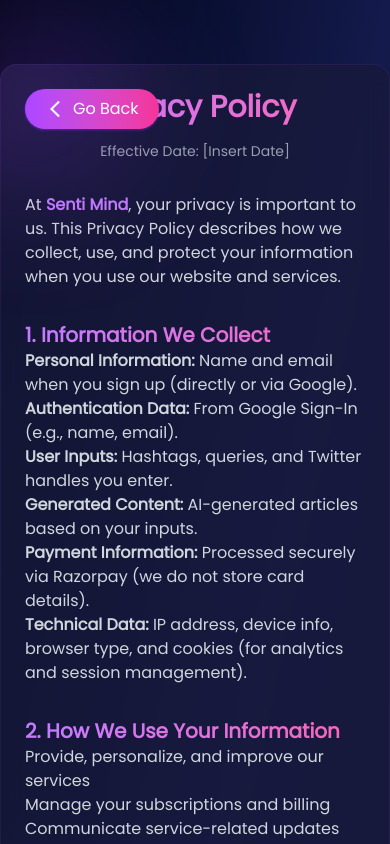
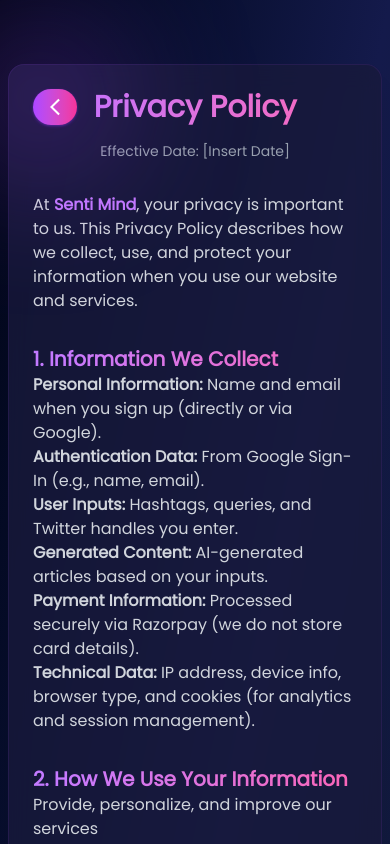
Before and after one commit to Mahin-Touqeer/Senti-Mind, a React (Vite) app in the folder client/: page /privacy in a window 390 px wide. Shown: the top 844 px of the page. Built offline with nearby package versions, Linux system fonts and the light colour scheme; no server answers; what @react-pdf/renderer would draw is missing.

Commit message:
correcting  policies

```diff
--- a/client/src/Pages/Docs/PrivacyPolicy.jsx
+++ b/client/src/Pages/Docs/PrivacyPolicy.jsx
@@ -8,7 +8,7 @@
   }, []);
   const navigate = useNavigate();
   return (
-    <div className="min-h-screen bg-gradient-to-br overflow-hidden from-slate-950 via-[#141A4B] to-slate-900 py-16  flex items-center justify-center">
+    <div className="min-h-screen bg-gradient-to-br overflow-hidden from-slate-950 via-[#141A4B] to-slate-900 py-16 px-2  flex items-center justify-center">
       <div className="w-full max-w-3xl mx-auto rounded-2xl bg-[#181A3B]/80 backdrop-blur-md shadow-xl border border-purple-500/10 p-6 sm:p-12 relative">
         {/* Decorative Gradient Orb */}
         <div className="absolute -top-16 -left-16 w-48 h-48 bg-purple-500/20 rounded-full blur-3xl pointer-events-none" />
@@ -16,10 +16,10 @@
 
         <button
           onClick={() => navigate(-1)}
-          className="flex absolute items-center gap-2 px-5 py-2 mb-6 rounded-full bg-gradient-to-r from-purple-500 to-pink-500 text-white font-medium shadow hover:scale-102 hover:shadow-lg transition-all duration-300 focus:outline-none focus:ring-2 focus:ring-purple-400 cursor-pointer"
+          className="flex absolute items-center gap-2 px-3 sm:px-5 py-2  rounded-full bg-gradient-to-r from-purple-500 to-pink-500 text-white font-medium shadow hover:scale-102 hover:shadow-lg transition-all duration-300 focus:outline-none focus:ring-2 focus:ring-purple-400 cursor-pointer"
         >
           <ArrowBackIosNew fontSize="small" />
-          Go Back
+          <span className="hidden sm:block">Go Back</span>
         </button>
 
         <h1 className="text-3xl sm:text-4xl font-bold text-center mb-4 bg-gradient-to-r from-purple-400 to-pink-400 text-transparent bg-clip-text">
--- a/client/src/Pages/Docs/TermsOfService.jsx
+++ b/client/src/Pages/Docs/TermsOfService.jsx
@@ -9,17 +9,17 @@
   const navigate = useNavigate();
 
   return (
-    <div className="min-h-screen overflow-hidden bg-gradient-to-br from-slate-950 via-[#141A4B] to-slate-900 py-16 px-4 flex items-center justify-center">
+    <div className="min-h-screen overflow-hidden bg-gradient-to-br from-slate-950 via-[#141A4B] to-slate-900 py-16 px-2 flex items-center justify-center">
       <div className="w-full max-w-3xl mx-auto rounded-2xl bg-[#181A3B]/80 backdrop-blur-md shadow-xl border border-purple-500/10 p-6 sm:p-12 relative">
         {/* Decorative Gradient Orb */}
         <div className="absolute -top-16 -left-16 w-48 h-48 bg-purple-500/20 rounded-full blur-3xl pointer-events-none" />
         <div className="absolute -bottom-16 -right-16 w-72 h-72 bg-pink-500/15 rounded-full blur-3xl pointer-events-none" />
         <button
           onClick={() => navigate(-1)}
-          className="flex absolute items-center gap-2 px-5 py-2 mb-6 rounded-full bg-gradient-to-r from-purple-500 to-pink-500 text-white font-medium shadow hover:scale-102 hover:shadow-lg transition-all duration-300 focus:outline-none focus:ring-2 focus:ring-purple-400 cursor-pointer"
+          className="flex absolute items-center gap-2 px-3 sm:px-5 py-2  rounded-full bg-gradient-to-r from-purple-500 to-pink-500 text-white font-medium shadow hover:scale-102 hover:shadow-lg transition-all duration-300 focus:outline-none focus:ring-2 focus:ring-purple-400 cursor-pointer"
         >
           <ArrowBackIosNew fontSize="small" />
-          Go Back
+          <span className="hidden sm:block">Go Back</span>
         </button>
         <h1 className="text-3xl sm:text-4xl font-bold text-center mb-4 bg-gradient-to-r from-purple-400 to-pink-400 text-transparent bg-clip-text">
           Terms of Service
```
